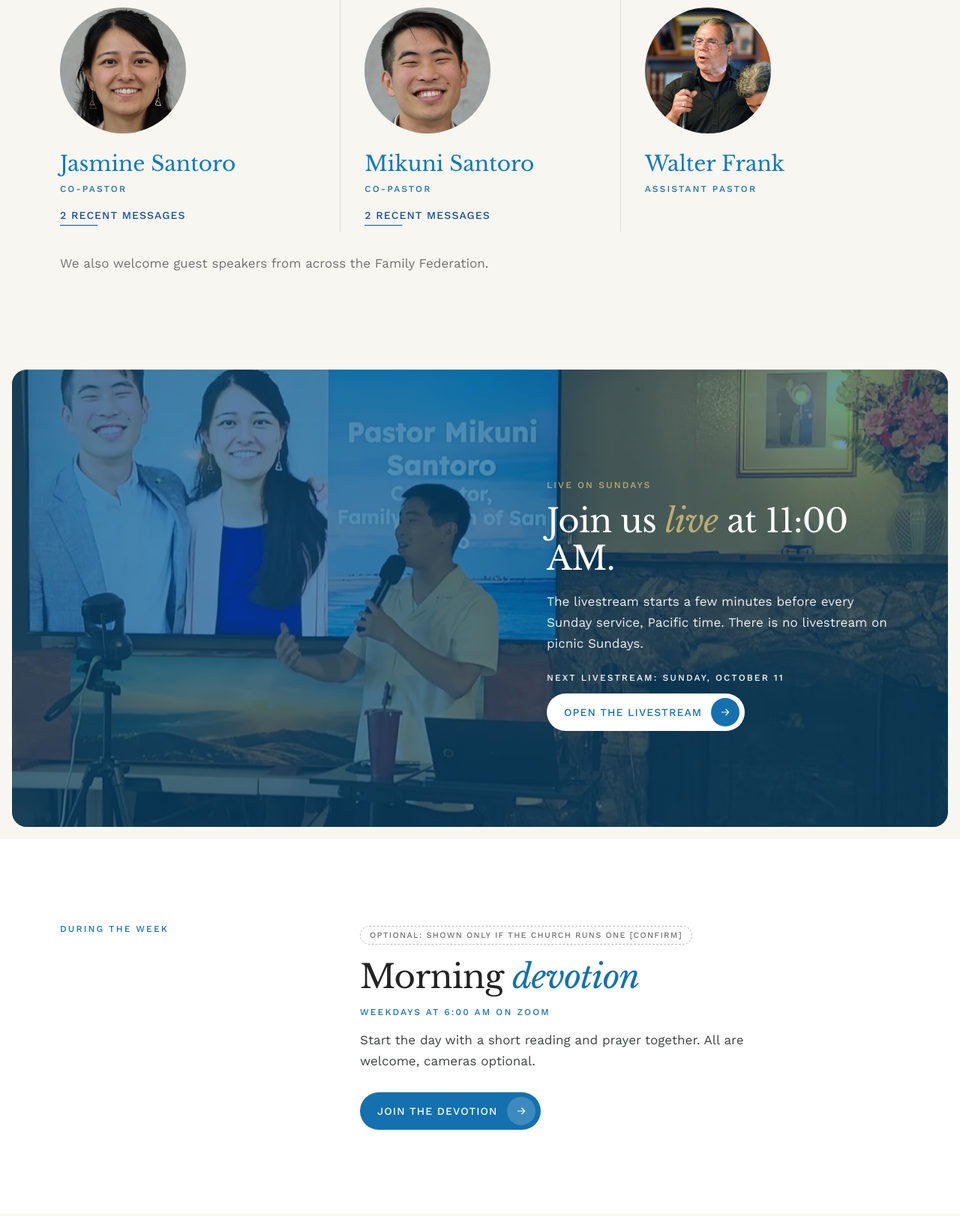
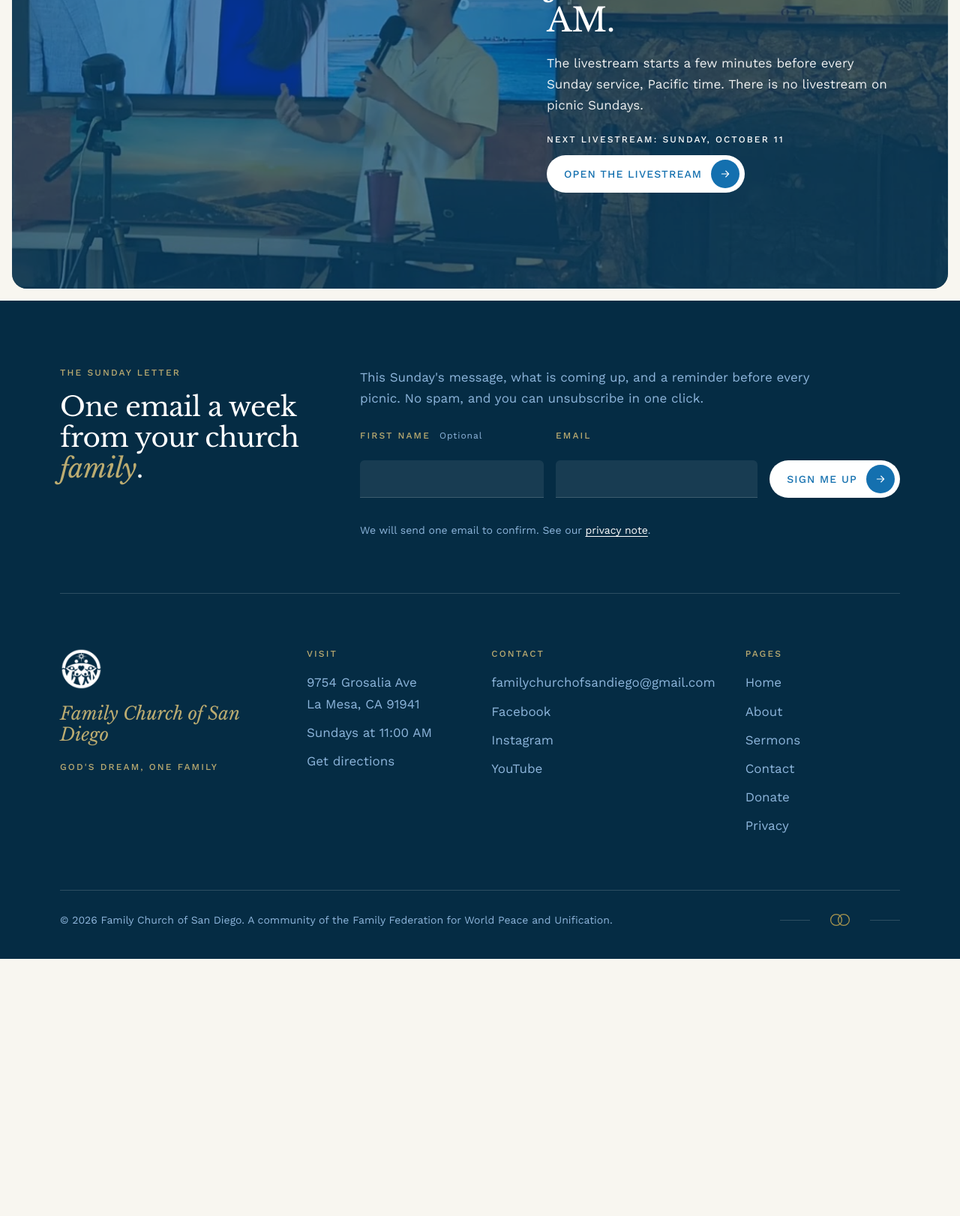
Before and after one commit to MikuniSantoro/Family-Church-of-San-Diego, a plain HTML site: page sermons.html in a window 1280 px wide. Shown: the part 3125-4747 px from the top of the page at 75% size. After the commit the page ends 4404 px from the top, so only its background shows below. Drawn offline with nearby package versions, Linux system fonts and the light colour scheme.

Commit message:
Simplify Sermons sections and remove Contact visit photo

```diff
--- a/sermons.html
+++ b/sermons.html
@@ -102,20 +102,6 @@
     </div>
   </section>
 
-  <section class="bg-cream light" id="speakers">
-    <div class="wrap">
-      <div class="split">
-        <p class="label" data-reveal>Who you will hear</p>
-        <h2 class="h2" data-reveal>The voices from our <em>pulpit</em>.</h2>
-      </div>
-      <div class="speakers" data-stagger>
-        <div data-reveal><div class="face zoom" style="--zw:230%;--zx:-115%;--zy:-88%"><img src="./pastors-santoro.jpg" alt="Co-Pastor Jasmine Santoro" loading="lazy" /></div><h3>Jasmine Santoro</h3><p class="label">Co-pastor</p><p class="count" data-speaker="Jasmine"></p></div>
-        <div data-reveal><div class="face zoom" style="--zw:230%;--zx:-12%;--zy:-68%"><img src="./pastors-santoro.jpg" alt="Co-Pastor Mikuni Santoro" loading="lazy" /></div><h3>Mikuni Santoro</h3><p class="label">Co-pastor</p><p class="count" data-speaker="Mikuni"></p></div>
-        <div data-reveal><div class="face zoom" style="--zw:170%;--zx:-6%;--zy:-4%"><img src="./pastor-frank.jpg" alt="Assistant Pastor Walter Frank" loading="lazy" /></div><h3>Walter Frank</h3><p class="label">Assistant pastor</p><p class="count" data-speaker="Walter"></p></div>
-      </div>
-      <p style="margin-top:28px;color:var(--muted)" data-reveal>We also welcome guest speakers from across the Family Federation.</p>
-    </div>
-  </section>
 
   <section class="photo inset cta parallax dark text-right" id="live" style="margin-top:16px">
     <div class="img"><img src="./sermon-mikuni.jpg" alt="" loading="lazy" style="object-position:40% 32%" /></div>
@@ -130,18 +116,6 @@
     </div>
   </section>
 
-  <section class="bg-white light" id="devotion">
-    <div class="wrap split">
-      <p class="label" data-reveal>During the week</p>
-      <div data-stagger>
-        <span class="optional-note" data-reveal>Optional: shown only if the church runs one [Confirm]</span>
-        <h2 class="h2" data-reveal>Morning <em>devotion</em></h2>
-        <p class="label" style="margin:14px 0" data-reveal>Weekdays at 6:00 AM on Zoom</p>
-        <p style="max-width:52ch;margin-bottom:28px" data-reveal>Start the day with a short reading and prayer together. All are welcome, cameras optional.</p>
-        <div data-reveal><a class="btn btn-blue" href="#">Join the devotion <span class="circ"><svg width="16" height="16"><use href="#arrow"/></svg></span></a></div>
-      </div>
-    </div>
-  </section>
 </main>
 
 <footer class="dark">
```
Also changed, not shown: contact.html (+0 -1 lines).
